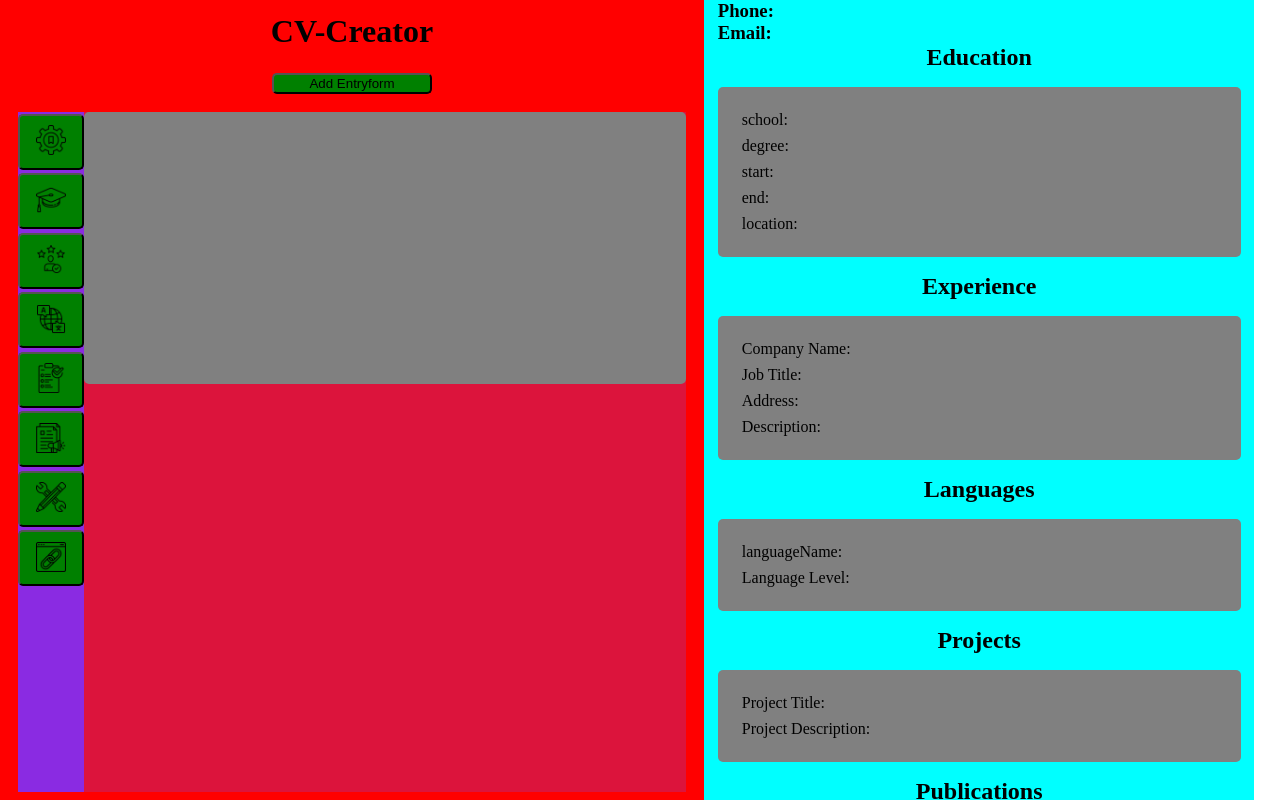
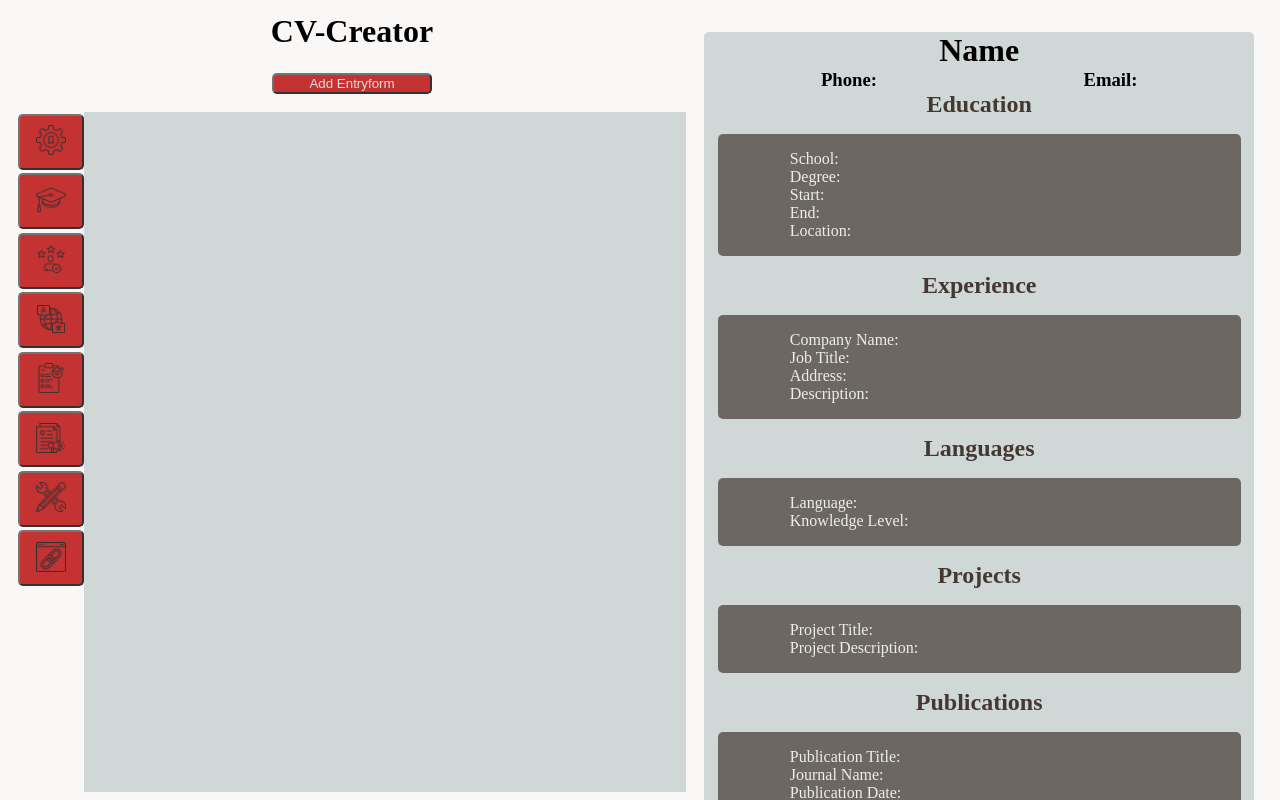
Before and after one commit to Paul-1783/CV-Application, a React (Vite) app: page / in a window 1280 px wide. Shown: the top 800 px of the page. Built offline with nearby package versions, Linux system fonts and the light colour scheme.

Commit message:
set color scheme

```diff
--- a/src/components/preview/educationPreview.jsx
+++ b/src/components/preview/educationPreview.jsx
@@ -3,19 +3,19 @@ export function EducationPreview({school, degree, start, end, location}) {
         <>
          <div className="form-preview">
             <div>
-                <span>school: </span><span>{school}</span>
+                <span>School: </span><span>{school}</span>
             </div>
             <div>
-                <span>degree: </span><span>{degree}</span>
+                <span>Degree: </span><span>{degree}</span>
             </div>
             <div>
-                <span>start: </span><span>{start}</span>
+                <span>Start: </span><span>{start}</span>
             </div>
             <div>
-                <span>end: </span><span>{end}</span>
+                <span>End: </span><span>{end}</span>
             </div>
             <div>
-                <span>location: </span><span>{location}</span>
+                <span>Location: </span><span>{location}</span>
             </div>
          </div>
         </>
--- a/src/components/preview/languagePreview.jsx
+++ b/src/components/preview/languagePreview.jsx
@@ -3,10 +3,10 @@ export function LanguagePreview({languageName, languageLevel}) {
         <>
             <div className="form-preview">
                 <div>
-                    <span>languageName: </span><span>{languageName}</span>
+                    <span>Language: </span><span>{languageName}</span>
                 </div>
                 <div>
-                    <span>Language Level: </span><span>{languageLevel}</span>
+                    <span>Knowledge Level: </span><span>{languageLevel}</span>
                 </div>
             </div>
          </>
--- a/src/components/preview/preview.jsx
+++ b/src/components/preview/preview.jsx
@@ -10,10 +10,11 @@ import { SkillsPreview } from "./skillsPreview.jsx"
 import { LinksPreview } from "./linksPreview.jsx";
 
 export function PreviewFrame({allForms}) {
- console.log("HIER")
-  return <span className="preview-frame">
+
+  return  <div className="preview-container"> <
+      span className="preview-frame">
         <div className="general-info">
-        <h1>{allForms[0][0].name }</h1>
+        <h1>{allForms[0][0].name === "" ? "Name" : allForms[0][0].name}</h1>
         <div className="general-specs">
             <h3>Phone: {allForms[0][0].phone}</h3>
             <h3>Email: {allForms[0][0].email}</h3>
@@ -48,5 +49,6 @@ export function PreviewFrame({allForms}) {
           <h2>Links</h2>
           {allForms[6].map(form => < LinksPreview key={form.id}  fullName={form.fullName} linkedinProfile={form.linkedinProfile} xingProfile={form.xingProfile} />)}
         </div>
-      </span>;
+      </span>
+      </div>;
 }
--- a/src/components/tabsContainer/tabsContainer.jsx
+++ b/src/components/tabsContainer/tabsContainer.jsx
@@ -139,7 +139,7 @@ export function TabsContainer({allForms, setAllForms, numberOfForms, setNumberOf
               clickedTopicId === 5 ? < PublicationForm   key={oneComponent.id}  handleAddedInfo={handleAddedInfo}   oneComponent={oneComponent}  /> :
               clickedTopicId === 6 ? < SkillForm   key={oneComponent.id}  handleAddedInfo={handleAddedInfo}   oneComponent={oneComponent}  /> :
                                      < LinkForm   key={oneComponent.id}  handleAddedInfo={handleAddedInfo}   oneComponent={oneComponent}  />
-            ) : < EmptyForm />
+            ) : null// < EmptyForm />
           }
         </div>
       </main>
--- a/src/styles/preview.css
+++ b/src/styles/preview.css
@@ -1,13 +1,30 @@
+
 .general-specs{
     text-align: left;
+    display: flex;
+    justify-content: space-around;
+    margin: 5% 10% 15%;
+    color: var(--quartery-color);
+ }
+
+ .preview-container{
+    height: 100dvh;
  }
 
 .preview-frame {
     display: inline-block;
+    margin-top: 4dvh;
     width: 43dvw;
     height: 100dvh;
-    background-color: aqua;
+    background-color: var(--primary-color);
+    color: var(--secondary-color);
+    border-radius: 5px;
 }
+
+.preview-frame h2{
+    color: var(--tertiary-color)
+}
+
 
 .general-info {
    width: 95%;
@@ -23,11 +40,18 @@
 .form-preview{
     width: 95%;
     padding: 1em;
-    background-color: gray;
+    background-color: var(--tertiary-color);
+    opacity: 0.7;
     margin: 1rem auto;
     border-radius: 5px;
 }
 
 .form-preview div{
-    margin: 0.5rem;
+    margin: 0 3.5rem;
+    display: flex;
+    justify-content: space-between;
 }
+
+.form-preview div span:nth-of-type(2){
+    color: var(--quartery-color)
+}
--- a/src/styles/tab.css
+++ b/src/styles/tab.css
@@ -1,8 +1,30 @@
+:root{
+    --primary-color : #cfd8d7;
+    --secondary-color: #FAF7F7;
+    --tertiary-color: #453831;
+    --quartery-color: #000;
+    --quintery-color: #B80101;
+
+    color: var(--primary-color)
+}
+
+body {
+    margin: 0;
+    padding:0;
+    background-color: var(--secondary-color);
+}
+
+#root{
+    height: 100dvh;
+}
+
 .inputForm{
-    background-color: grey;
+    background-color: var(--tertiary-color);
+    opacity: 0.9;
 }
 
 .clicked-btn  {
-    background-color: grey;
+    background-color: var(--tertiary-color);
     border-right : none;
+    opacity: 0.9;
  }
--- a/src/styles/tabsContainer.css
+++ b/src/styles/tabsContainer.css
@@ -2,9 +2,14 @@ img {
     max-width: 30px;
 }
 
-h2{
+h1 {
+    color: var(--quartery-color)
+}
+
+h2 {
     margin: 0;
     text-align: center;
+    color: var(--primary-color)
 }
 
 .tabs-container {
@@ -12,7 +17,7 @@ h2{
     flex-direction: column;
     justify-content: center;
     align-items: center;
-    background-color: red;
+    background-color: var(--secondary-color);
     width: 55dvw;
     height: 100dvh;
 }
@@ -20,7 +25,7 @@ h2{
 .tabs-interior {
     display: flex;
     margin: 1rem;
-    background-color: blueviolet;
+    background-color: var(--secondary-color);
     width: 95%;
     height: 85%;
 }
@@ -35,10 +40,11 @@ h2{
 }
 
 .sideMenuButton {
-    background-color: green;
+    background-color: var(--quintery-color);
+    opacity: 0.8;
     border-radius: 5px;
     width: 100%;
-    height: 300px;
+    height: 290px;
     margin: 0.1rem auto;
     cursor: pointer;
     position: relative;
@@ -55,13 +61,13 @@ h2{
     align-items: center;
     content: attr(name);
     position: absolute;
-    width: 100px;
-    height: 70%;
-    left: 110%;
-    top: 15%;
-    background: green;
-    border-radius: 90px;
-    border: 2px double rgba(red, green, blue, alpha)
+    width: 67px;
+    height: 100%;
+    left: 0%;
+    top: 3%;
+    background: var(--tertiary-color);
+    border-radius: 5px;
+    color: var(--primary-color)
 }
 
 .buttons {
@@ -72,7 +78,7 @@ h2{
 }
 
 .info-list {
-    background-color: crimson;
+    background-color: var(--primary-color);
     width: 90%;
     margin: 0 auto;
 }
@@ -113,6 +119,8 @@ h2{
 }
 
 .add-btn, .save-btn {
+    background-color: var(--quintery-color);
+    color: var(--primary-color);
     width: 10rem;
     height: 2rem;
     max-width: 200px;
```
